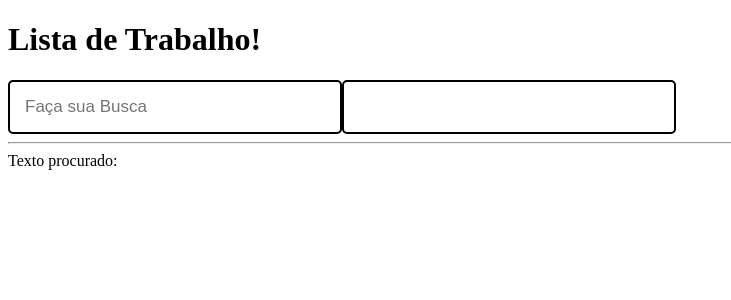
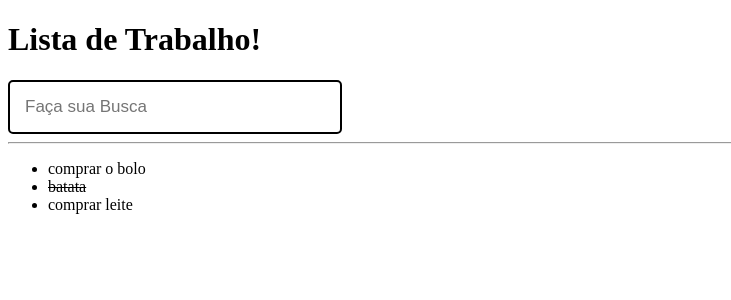
Before and after one commit to marcoscode404/ReactNoTrabalho, a React (Create React App) app in the folder react/projeto/react1/: page / in a window 1280 px wide. Shown: the top 300 px of the page, without its empty margins (0-731 px from the left). Built offline with nearby package versions, Linux system fonts and the light colour scheme.

Commit message:
Criando function de lista e utilizando o .map para mapear todo o array da lista

```diff
--- a/react/projeto/react1/src/App.js
+++ b/react/projeto/react1/src/App.js
@@ -1,10 +1,7 @@
 import  React, { useState, useEffect } from 'react';
-import styled from 'styled-components';
+// import styled from 'styled-components';
 import SearchBox from './components/SearchBox';
 // importando de da pasta Components
-
-
-
 
 
 //usando props para usar propriedades
@@ -14,6 +11,25 @@ import SearchBox from './components/SearchBox';
 function App() {
 
   const [searchText, setSearchText] = useState('');
+
+  // criando const de listas
+  const [list, setList] = useState([]);
+
+  useEffect(()=>{
+
+    // Array com 3 objetos  / done signica feito ou não feito
+    setList([
+      {title:'comprar o bolo', done:false},
+      {title:'batata', done:true},
+      {title:'comprar leite', done:false}
+
+    ]);
+
+
+  }, []);
+
+
+
 
   function handleSearchInput(novoTexto){
     setSearchText(novoTexto);
@@ -29,13 +45,22 @@ function App() {
         onChangeText={handleSearchInput}
       />
 
-      <SearchBox
-        frasePadrao={searchText}
-      />
-
       <hr/>
 
-      Texto procurado: {searchText}
+    {/* para exibir um lista com react se usa o .map */}
+    <ul>
+      {list.map((item, index)=>(
+        <li key={index}>
+          {item.done &&
+            <del>{item.title}</del>
+          }
+          {!item.done &&
+            item.title
+          }
+        </li>
+      ))}
+    </ul>
+
 
     </>
   );
```
